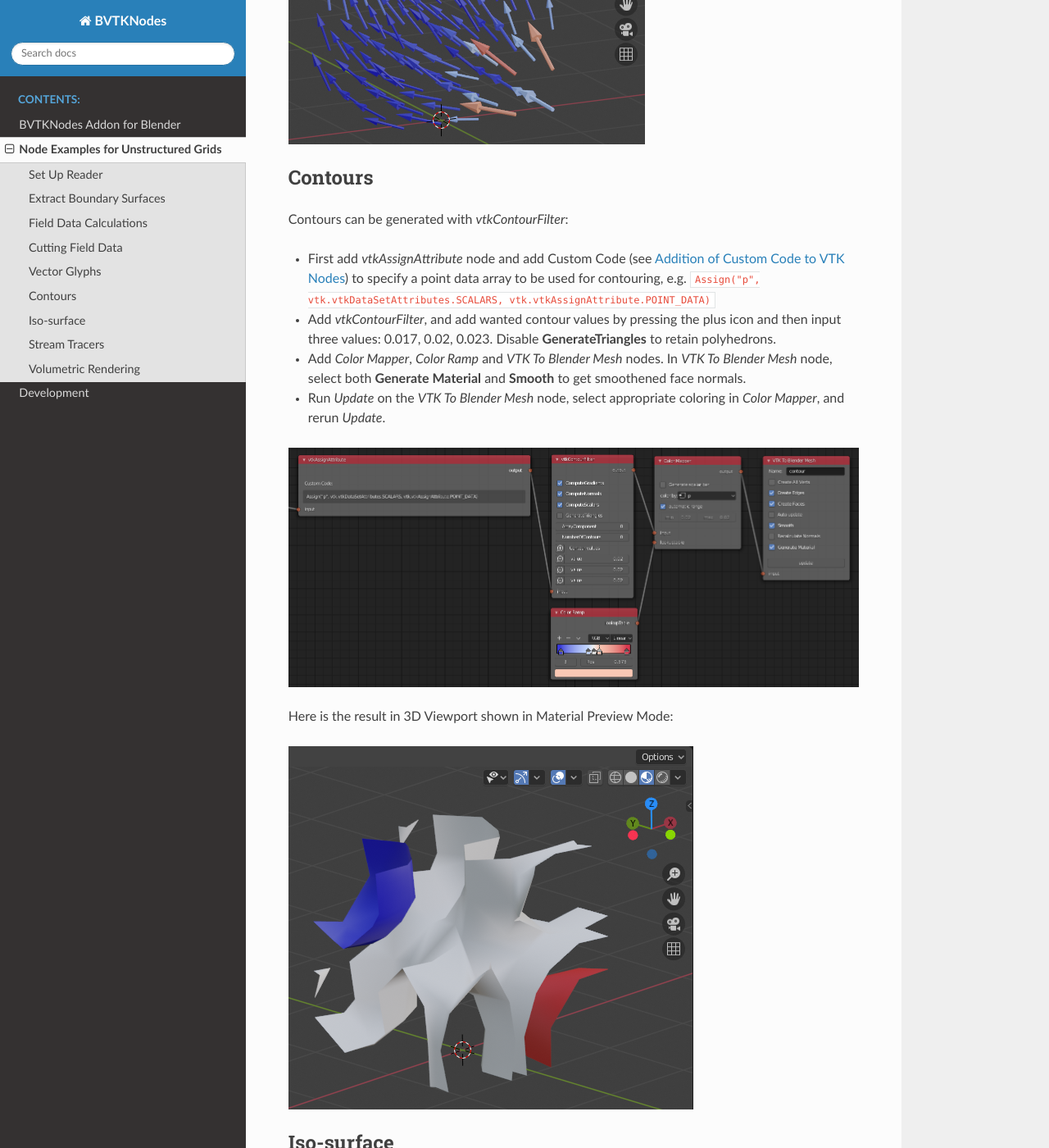
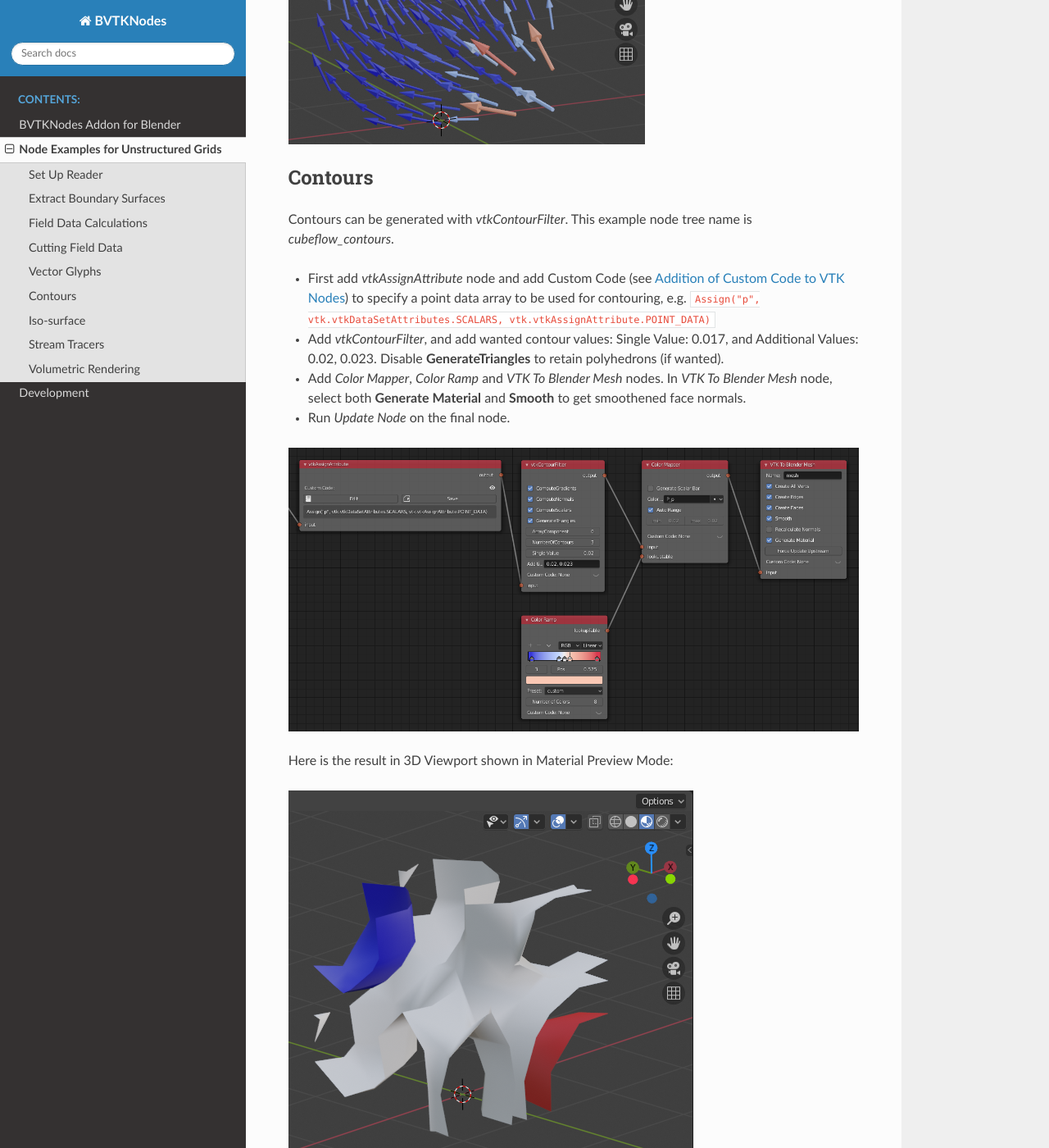
Before and after one commit to simboden/BVtkNodes, a Sphinx documentation site: the page built from docs/ug_nodes.rst, in a window 1280 px wide and 1400 px high, scrolled down 6656 px. Shown: the whole window at 82% size. Built offline with Sphinx 7.4.7 and the Read the Docs theme 2.0.0, drawn with Linux system fonts in a browser that asks for light colours; some of the changed text lies outside the part shown.

Commit message:
Docs: ug_nodes: Contours and Iso-surface

```diff
--- a/docs/ug_nodes.rst
+++ b/docs/ug_nodes.rst
@@ -192,19 +192,19 @@
 Contours
 --------
 
-Contours can be generated with *vtkContourFilter*:
+Contours can be generated with *vtkContourFilter*. This example node
+tree name is *cubeflow_contours*.
 
 * First add *vtkAssignAttribute* node and add Custom Code (see :ref:`custom_code`) to
   specify a point data array to be used for contouring, e.g.
   ``Assign("p", vtk.vtkDataSetAttributes.SCALARS, vtk.vtkAssignAttribute.POINT_DATA)``
-* Add *vtkContourFilter*, and add wanted contour values by pressing
-  the plus icon and then input three values: 0.017, 0.02, 0.023.
-  Disable **GenerateTriangles** to retain polyhedrons.
+* Add *vtkContourFilter*, and add wanted contour values:
+  Single Value: 0.017, and Additional Values: 0.02, 0.023.
+  Disable **GenerateTriangles** to retain polyhedrons (if wanted).
 * Add *Color Mapper*, *Color Ramp* and *VTK To Blender Mesh* nodes. In *VTK
   To Blender Mesh* node, select both **Generate Material** and **Smooth**
   to get smoothened face normals.
-* Run *Update* on the *VTK To Blender Mesh* node, select appropriate
-  coloring in *Color Mapper*, and rerun *Update*.
+* Run *Update Node* on the final node.
 
 .. image:: images/ug_contour_nodesetup.png
 
@@ -216,11 +216,11 @@
 -----------
 
 A closed iso-surface (a contour with no holes in surface, e.g. for
-volumetric rendering) can be achieved by clipping with a value with this
-approach using *vtkClipDataSet*, *vtkDataSetRegionSurfaceFilter* and
-*vtkPolyDataNormals* (to get consistent face normals).
-Replace *vtkPassArrays* with *vtkAssignAttribute* (see `contours`_
-above) if you need to color the iso-surface with data.
+volumetric rendering) can be achieved by clipping with a value with
+this approach using *vtkAssignAttribute*, *vtkClipDataSet*,
+*vtkDataSetRegionSurfaceFilter* and *vtkPolyDataNormals* (to get
+consistent face normals). The name of this example tree is
+*cubeflow_isosurface*.
 
 .. image:: images/ug_isosurface_nodesetup.png
 
```
Also changed, not shown: docs/images/ug_contour_nodesetup.png, docs/images/ug_isosurface_nodesetup.png, 2 other files.
